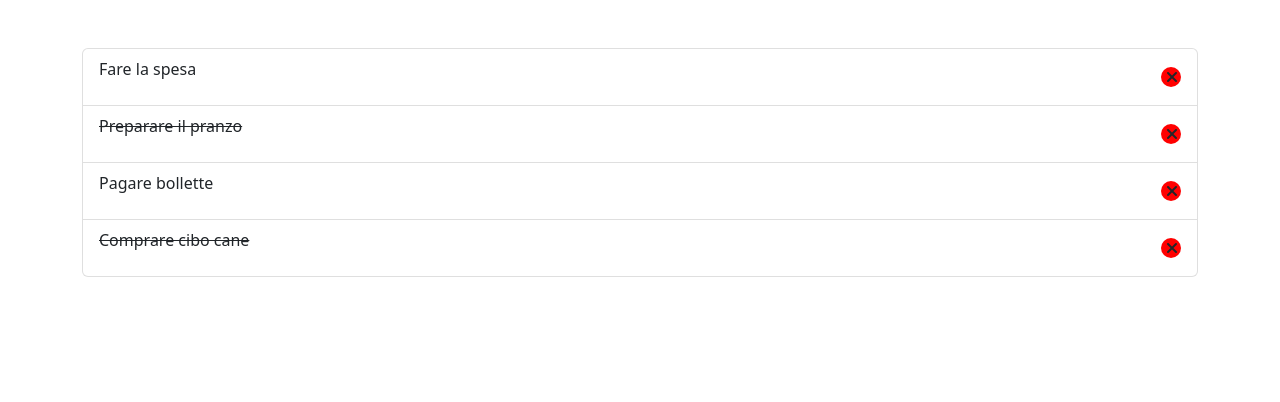
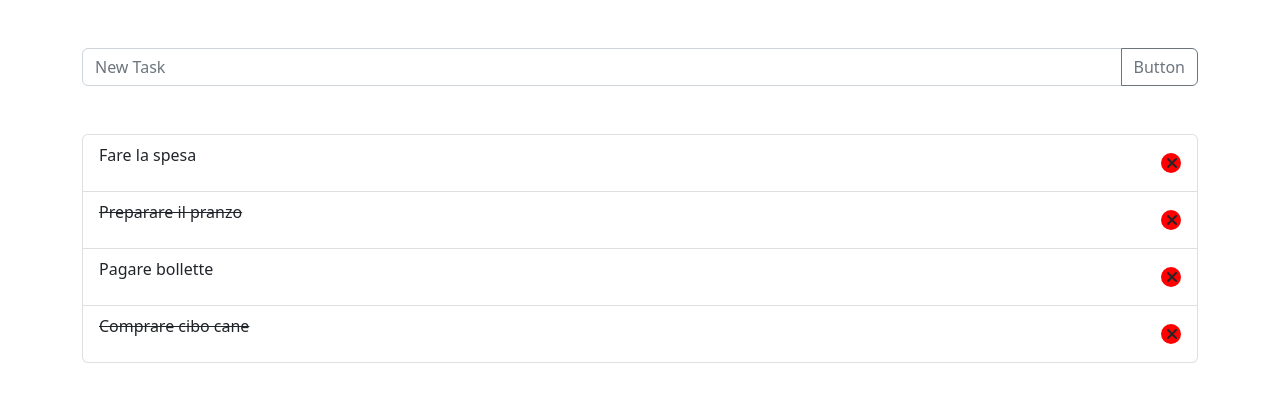
Before and after one commit to GioGio4/vue-todolist, a plain HTML site: page index.html in a window 1280 px wide. Drawn offline with nearby package versions, Linux system fonts and the light colour scheme.

Commit message:
Add milestone 3

```diff
--- a/index.html
+++ b/index.html
@@ -33,6 +33,13 @@
 <body>
 	<div id="app">
 		<div class="container">
+
+			<div class="input-group my-5">
+				<input v-model="newTask.text" type="text" class="form-control" placeholder="New Task"
+					aria-label="New Task" aria-describedby="button-addon2">
+				<button @click="addTask" class="btn btn-outline-secondary" type="button"
+					id="button-addon2">Button</button>
+			</div>
 			<ul class="list-group my-5">
 
 				<li v-for="(task,index) in tasks" class="list-group-item d-flex align-items-center">
--- a/js/main.js
+++ b/js/main.js
@@ -38,10 +38,18 @@ createApp({
           done: true,
         },
       ],
+      newTask: { text: "", done: false },
     };
   },
 
   methods: {
+    addTask() {
+      const newTask = {
+        text: this.newTask.text,
+        done: false,
+      };
+      this.tasks.push(newTask);
+    },
     cancelTask(i) {
       this.tasks.splice(i, 1);
     },
```
